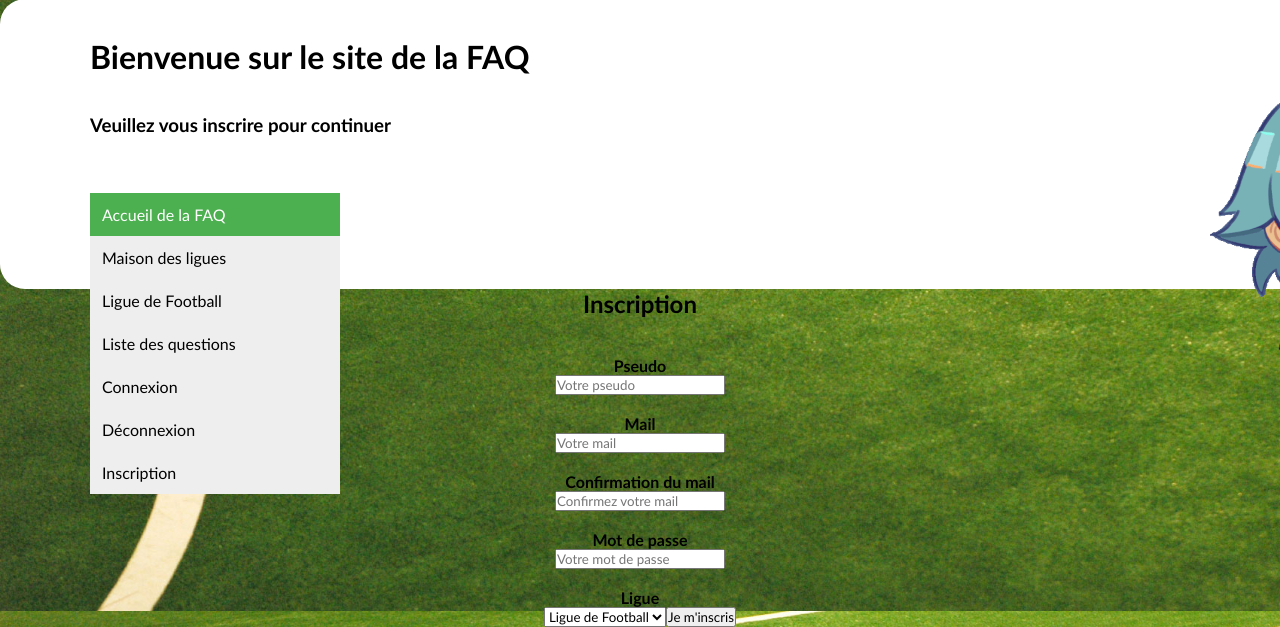
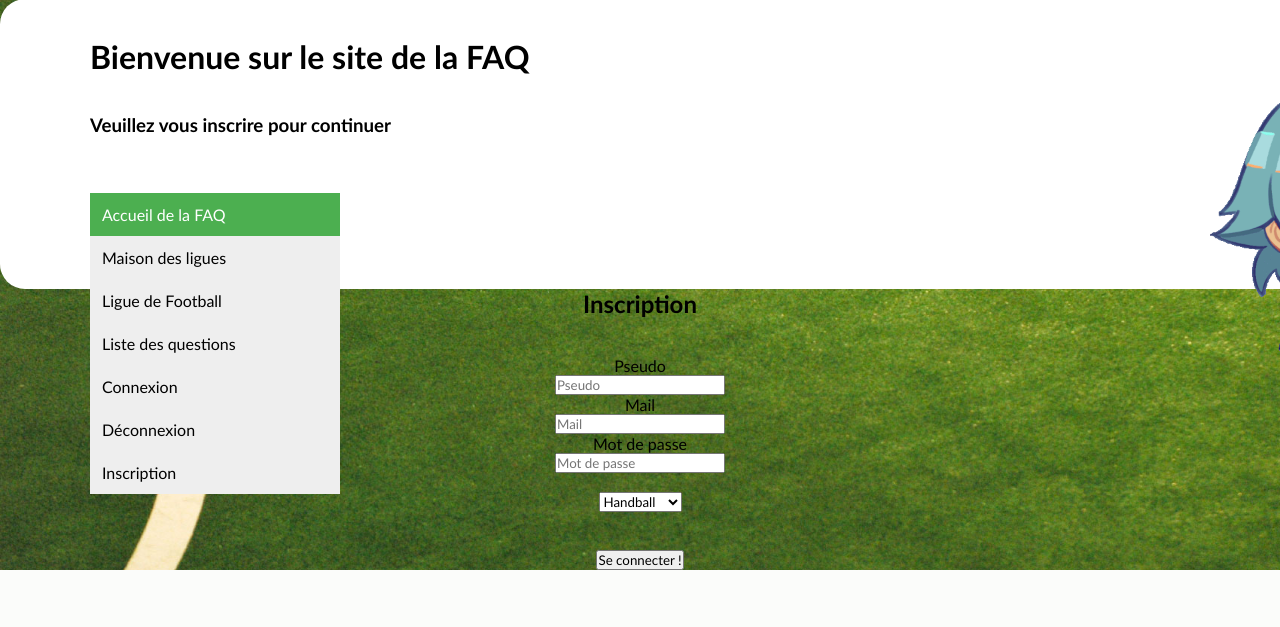
Before and after one commit to MBourdim/M2L, a PHP site: page /register.php in a window 1280 px wide; the page is wider, and only the part inside the window is pictured. Shown: the part 239-866 px from the top of that part. After the commit the page ends 809 px from the top of that part, so only its background shows below. Run offline with PHP 8.4, Linux system fonts and the light colour scheme.

Commit message:
update register

```diff
--- a/register.php
+++ b/register.php
@@ -4,81 +4,52 @@ include('./fonction.inc.php');
 $dbh = connexion(); // Connexion à la base de données
 ?>
 <?php
-if(isset($_POST['forminscription'])) {
-   $pseudo = htmlspecialchars($_POST['pseudo']);
-   $mail = htmlspecialchars($_POST['mail']);
-   $mail2 = htmlspecialchars($_POST['mail2']);
-   $mdp = sha1($_POST['mdp']);
 
-   if(!empty($_POST['pseudo']) AND !empty($_POST['mail']) AND !empty($_POST['mail2']) AND !empty($_POST['mdp'])) {
-      $pseudolength = strlen($pseudo);
-      if($pseudolength <= 255) {
-         if($mail == $mail2) {
-            if(filter_var($mail, FILTER_VALIDATE_EMAIL)) {
-               $reqmail = $bdd->prepare("SELECT * FROM user WHERE mail = ?");
-               $reqmail->execute(array($mail));
-               $mailexist = $reqmail->rowCount();
-               if($mailexist == 0) {
-                  $insertmbr = $bdd->prepare("INSERT INTO user(pseudo, mail, mdp) VALUES(?, ?, ?)");
-                  $insertmbr->execute(array($pseudo, $mail, $mdp));
-                  $erreur = "Votre compte a bien été créé ! <a href=\"login.php\">Me connecter</a>";
 
-               } else {
-                  $erreur = "Adresse mail déjà utilisée !";
-               }
-            } else {
-               $erreur = "Votre adresse mail n'est pas valide !";
-            }
-         } else {
-            $erreur = "Vos adresses mail ne correspondent pas !";
-         }
-      } else {
-         $erreur = "Votre pseudo ne doit pas dépasser 255 caractères !";
-      }
-   } else {
-      $erreur = "Tous les champs doivent être complétés !";
-   }
+if(isset($_POST['submit'])){
+   if(!empty($_POST['pseudo']) && !empty($_POST['mail']) && !empty($_POST['password'])){
+   $password = sha1($_POST['password']);
+   $insertsql = $dbh->prepare('INSERT INTO user(pseudo,mdp,mail,id_ligue) VALUES (?,?,?,?)');
+   $insertsql->execute(array($_POST['pseudo'],$_POST['mail'],$_POST['password'],$_POST['ligue']));
+if($insertsql->rowCount()==1){
+   echo "Super";
+}else{
+   echo "nul";
 }
+}
+}
+
+
+
 ?>
 <html>
    <head>
-      <title></title>
+      <title>Inscription</title>
       <meta charset="utf-8">
    </head>
    <body>
-    <div align="center">
+      <div align="center">
          <h2>Inscription</h2>
-         <br /><br />
-         <form method="POST" action="">
-            <b>Pseudo</b>
+         <br/><br/>
+         <form method="post" action="register.php" id="form1">
+            <p>Pseudo <br> <input type="text" name="pseudo" placeholder="Pseudo"/></p>
+            <p>Mail <br> <input type="text" name="mail" placeholder="Mail"/></p>
+            <p>Mot de passe <br><input type="password"name="password" placeholder="Mot de passe"/></p>
             <br>
-               <input type="text" placeholder="Votre pseudo" id="pseudo" name="pseudo" value="<?php if(isset($pseudo)) { echo $pseudo; } ?>" />
-            <br><br>
-            <b for="mail">Mail</b>
-            <br>
-                <input type="email" placeholder="Votre mail" id="mail" name="mail" value="<?php if(isset($mail)) { echo $mail; } ?>" />
-            <br><br>
-            <b for="mail2">Confirmation du mail</b>
-            <br>
-                <input type="email" placeholder="Confirmez votre mail" id="mail2" name="mail2" value="<?php if(isset($mail2)) { echo $mail2; } ?>" />
-            <br><br>
-            <b for="mdp">Mot de passe</b>
-            <br>
-                <input type="password" placeholder="Votre mot de passe" id="mdp" name="mdp" />
-            <br><br>
-            <b for="ligue">Ligue</b>
-            <br>
-            <select name="Ligue" size="1">
-            <option type="text" id="foot" name="foot" value="1"<?php if(isset($foot)) { echo $foot; } ?> >Ligue de Football</option>
-            <option type="text" id="rugby" name="rugby" value="2"<?php if(isset($rugby)) { echo $rugby; } ?> >Ligue de Rugby</option>
-            <br>
-            <input type="submit" name="forminscription" value="Je m'inscris" />
+            <p>
+            <select name="ligue">
+            <option value="1" selected>Football</option>
+            <option value="2" selected>Basket</option>
+            <option value="3" selected>Volley-ball</option>
+            <option value="4" selected>Handball</option>
+            </select>
+            </p>
+            <br/><br/>
+            <input type="submit" name="submit" value="Se connecter !" />
          </form>
          <?php
-         if(isset($erreur)) {
-            echo '<font color="red">'.$erreur."</font>";
-         }
          ?>
       </div>
+
    </body>
 </html>
```
Also changed, not shown: login.php (+16 -27 lines).
